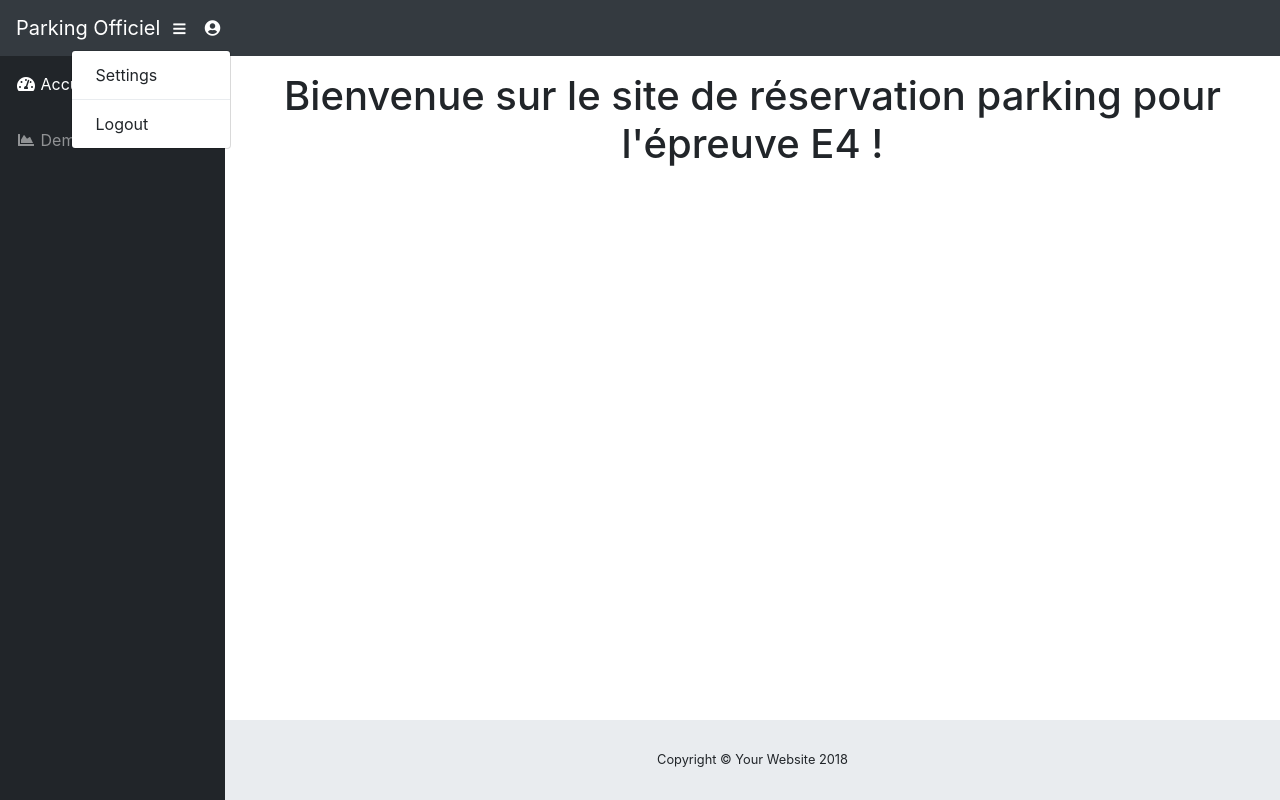
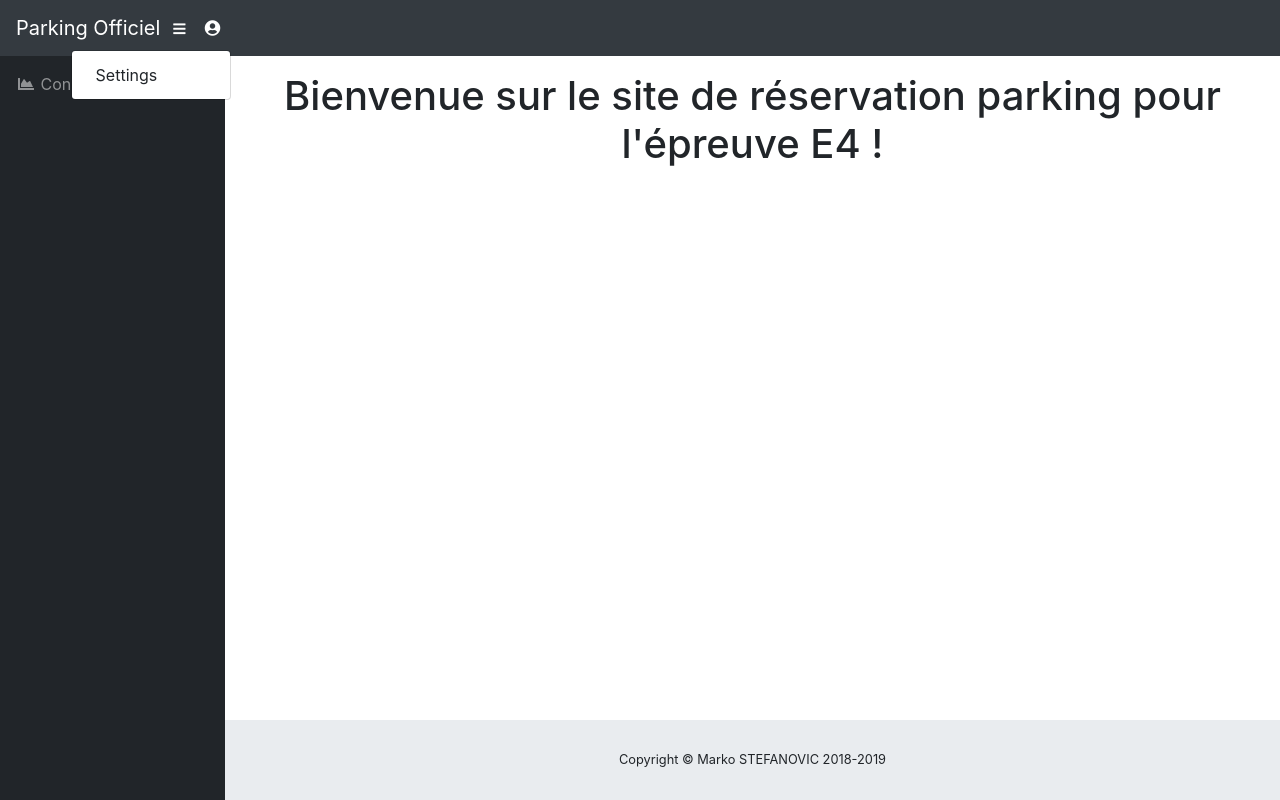
Before and after one commit to MarkoStefanovic-98/ParkingBts, a PHP site: page /index.php in a window 1280 px wide, after a click that opens the changed part. Run offline with PHP 8.4, Linux system fonts and the light colour scheme.

Commit message:
finition

```diff
--- a/Modele/loginModele.php
+++ b/Modele/loginModele.php
@@ -13,7 +13,7 @@
     {
         global $bdd;
 
-        $user = $bdd->prepare("SELECT * FROM user WHERE mail=:mail AND password=:mdp");
+        $user = $bdd->prepare("SELECT * FROM user WHERE mail=:mail AND mdp=:mdp");
         $user->bindValue(':mail', $params['mail'],PDO::PARAM_STR);
         $user->bindValue(':mdp', sha1($params['mdp']),PDO::PARAM_STR); // mdp a cryter dans la bdd
         $user->execute();
--- a/View/loginView.php
+++ b/View/loginView.php
@@ -27,7 +27,7 @@
                 </label>
               </div>
             </div>
-            <a class="btn btn-primary btn-block" name="submit" href="index.html">Login</a>
+            <button class="btn btn-primary btn-block" name="submit">Login</button>
           </form>
           <div class="text-center">
             <a class="d-block small mt-3" href="register.html">Register an Account</a>
--- a/index.php
+++ b/index.php
@@ -1,6 +1,6 @@
 <?php
 session_start();
-  require "modele/connexion.php";
+  require "Modele/connexion.php";
 
   define('WEBROOT', dirname(__FILE__));
   define('BASE_URL', dirname($_SERVER['SCRIPT_NAME']));
--- a/layout.php
+++ b/layout.php
@@ -2,61 +2,47 @@
 <html lang="fr">
 
 <head>
-
     <meta charset="utf-8">
     <meta http-equiv="X-UA-Compatible" content="IE=edge">
     <meta name="viewport" content="width=device-width, initial-scale=1, shrink-to-fit=no">
     <meta name="description" content="">
     <meta name="author" content="">
-
     <title>Parking</title>
-
     <!-- Bootstrap core CSS-->
     <link href="vendor/bootstrap/css/bootstrap.min.css" rel="stylesheet">
-
     <!-- Custom fonts for this template-->
     <link href="vendor/fontawesome-free/css/all.min.css" rel="stylesheet" type="text/css">
-
     <!-- Page level plugin CSS-->
     <link href="vendor/datatables/dataTables.bootstrap4.css" rel="stylesheet">
-
     <!-- Custom styles for this template-->
-    <link href="css/sb-admin.css" rel="stylesheet">
-
-  </head>
+    <link href="css/sb-admin.css" rel="stylesheet"> </head>
 
 <body id="page-top">
-
-    <nav class="navbar navbar-expand navbar-dark bg-dark static-top">
-
-      <a class="navbar-brand mr-1" href="index.html">Parking Officiel</a>
-
-      <button class="btn btn-link btn-sm text-white order-1 order-sm-0" id="sidebarToggle" href="#">
-        <i class="fas fa-bars"></i>
-      </button>
-
+    <nav class="navbar navbar-expand navbar-dark bg-dark static-top"> <a class="navbar-brand mr-1" href="index.html">Parking Officiel</a>
+        <button class="btn btn-link btn-sm text-white order-1 order-sm-0" id="sidebarToggle" href="#"> <i class="fas fa-bars"></i> </button>
         <!-- Navbar -->
         <ul class="navbar-nav ml-auto ml-md-0">
             <li class="nav-item dropdown no-arrow">
-          <a class="nav-link dropdown-toggle" href="#" id="userDropdown" role="button" data-toggle="dropdown" aria-haspopup="true" aria-expanded="false">
-            <i class="fas fa-user-circle fa-fw"></i>
-          </a>
-          <div class="dropdown-menu dropdown-menu-right" aria-labelledby="userDropdown">
-            <a class="dropdown-item" href="#">Settings</a>
-            <div class="dropdown-divider"></div>
-            <a class="dropdown-item" href="#" data-toggle="modal" data-target="#logoutModal">Logout</a>
-          </div>
+                <a class="nav-link dropdown-toggle" href="#" id="userDropdown" role="button" data-toggle="dropdown" aria-haspopup="true" aria-expanded="false"> <i class="fas fa-user-circle fa-fw"></i> </a>
+                <div class="dropdown-menu dropdown-menu-right" aria-labelledby="userDropdown"> <a class="dropdown-item" href="#">Settings</a>
+                    <?php
+                       if (isset($_SESSION['auth']))
+            {
+               echo '<div class="dropdown-divider"></div> <a class="dropdown-item" href="'.BASE_URL.'/disconnect" data-toggle="modal" data-target="#logoutModal">Logout</a> </div>';
+            }
+            ?> </div>
             </li>
         </ul>
-
     </nav>
-
     <div id="wrapper">
-
         <!-- Sidebar -->
         <ul class="sidebar navbar-nav">
-        <li class="nav-item active">
-          <a class="nav-link" href="index.html">
+            <?php
+
+        if (isset($_SESSION['auth']))
+            {
+        echo' <li class="nav-item active">
+          <a class="nav-link" href="'.BASE_URL.'/accueil">
             <i class="fas fa-fw fa-tachometer-alt"></i>
             <span>Accueil</span>
           </a>
@@ -65,76 +51,69 @@
           <a class="nav-link" href="charts.html">
             <i class="fas fa-fw fa-chart-area"></i>
             <span>Demande</span></a>
-        </li>
+        </li>';
+            }
+        else
+        {
+            echo '<li class="nav-item">
+          <a class="nav-link" href="'.BASE_URL.'/login">
+            <i class="fas fa-fw fa-chart-area"></i>
+            <span>Connexion</span></a>
+        </li>';
+        }
+          ?>
         </ul>
-
         <div id="content-wrapper">
-
             <div>
                 <?php echo $content; ?>
             </div>
-
             <div class="container-fluid">
-
                 <!-- Sticky Footer -->
                 <footer class="sticky-footer">
                     <div class="container my-auto">
-            <div class="copyright text-center my-auto">
-              <span>Copyright © Your Website 2018</span>
-            </div>
+                        <div class="copyright text-center my-auto"> <span>Copyright © Marko STEFANOVIC 2018-2019</span> </div>
                     </div>
                 </footer>
             </div>
-
         </div>
         <!-- /.content-wrapper -->
-
     </div>
     <!-- /#wrapper -->
-
     <!-- Scroll to Top Button-->
-    <a class="scroll-to-top rounded" href="#page-top">
-      <i class="fas fa-angle-up"></i>
-        </a>
-
+    <a class="scroll-to-top rounded" href="#page-top"> <i class="fas fa-angle-up"></i> </a>
     <!-- Logout Modal-->
     <div class="modal fade" id="logoutModal" tabindex="-1" role="dialog" aria-labelledby="exampleModalLabel" aria-hidden="true">
         <div class="modal-dialog" role="document">
             <div class="modal-content">
                 <div class="modal-header">
                     <h5 class="modal-title" id="exampleModalLabel">Ready to Leave?</h5>
-            <button class="close" type="button" data-dismiss="modal" aria-label="Close">
-              <span aria-hidden="true">×</span>
-            </button>
+                    <button class="close" type="button" data-dismiss="modal" aria-label="Close"> <span aria-hidden="true">×</span> </button>
                 </div>
                 <div class="modal-body">Select "Logout" below if you are ready to end your current session.</div>
                 <div class="modal-footer">
-            <button class="btn btn-secondary" type="button" data-dismiss="modal">Cancel</button>
-            <a class="btn btn-primary" href="login.html">Logout</a>
+                    <?php
+
+                        echo '<button class="btn btn-secondary" type="button" data-dismiss="modal">Cancel</button> <a class="btn btn-primary" href="'.BASE_URL.'/disconnect">Logout</a>'
+
+                    ?>
                 </div>
             </div>
         </div>
     </div>
-
     <!-- Bootstrap core JavaScript-->
     <script src="vendor/jquery/jquery.min.js"></script>
     <script src="vendor/bootstrap/js/bootstrap.bundle.min.js"></script>
-
     <!-- Core plugin JavaScript-->
     <script src="vendor/jquery-easing/jquery.easing.min.js"></script>
-
     <!-- Page level plugin JavaScript-->
     <script src="vendor/chart.js/Chart.min.js"></script>
     <script src="vendor/datatables/jquery.dataTables.js"></script>
     <script src="vendor/datatables/dataTables.bootstrap4.js"></script>
-
     <!-- Custom scripts for all pages-->
     <script src="js/sb-admin.min.js"></script>
-
     <!-- Demo scripts for this page-->
     <script src="js/demo/datatables-demo.js"></script>
     <script src="js/demo/chart-area-demo.js"></script>
-
 </body>
 
 </html>
```
Also changed, not shown: Controller/disconnect.php (added, +8 -0 lines), Controller/login.php (+4 -4 lines). Lines whose indentation alone changed are shown as unchanged.
